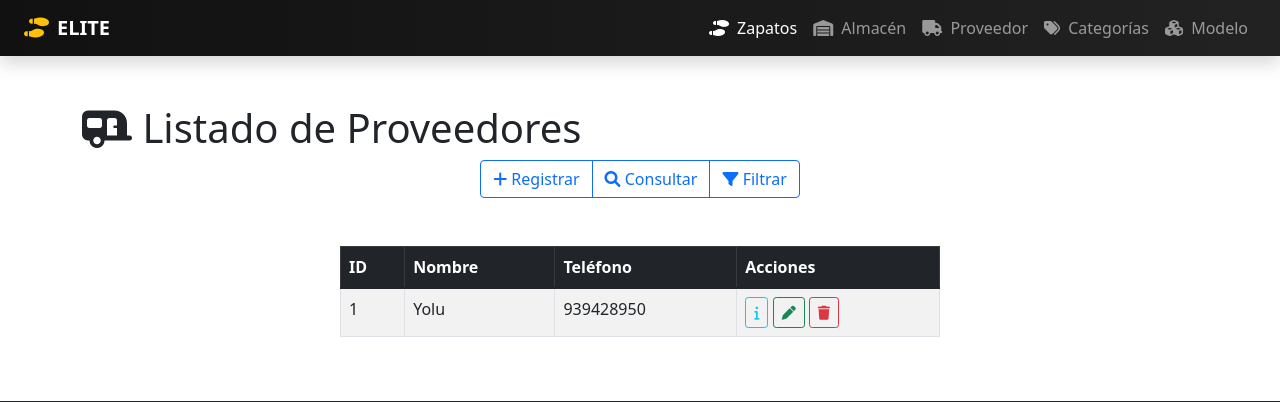
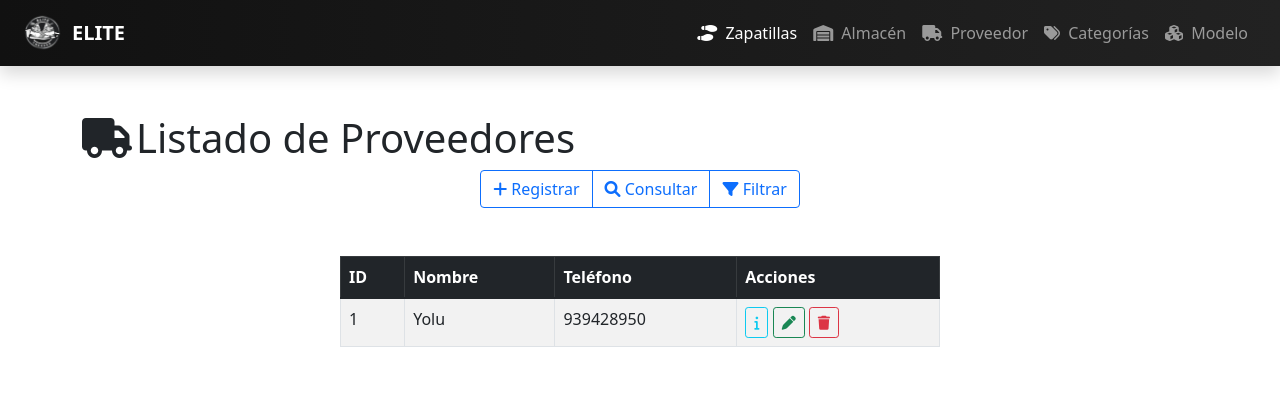
Before and after one commit to DSWAnthony/web-project-php, a PHP site: page /app/views/provedor/listar_provedor.php in a window 1280 px wide. Shown: the top 402 px of the page. Run offline with PHP 8.4, Linux system fonts and the light colour scheme; data comes from the database, SQL or seed files in the repository.

Commit message:
diseño pagina

```diff
--- a/app/views/categoria/listar_categoria.php
+++ b/app/views/categoria/listar_categoria.php
@@ -8,7 +8,7 @@ $categorias = $modeloCategoria->ListarCategorias();
 <link rel="stylesheet" href="../../../public/css/style.css">
 
 <div class="container mt-5">
-    <h1><i class="fas fa-list"></i> Listado de Categorías</h1>
+    <h1><i class="fas fa-tags me-1"></i>Listado de Categorías</h1>
 
     <nav>
         <div class="d-flex justify-content-center mb-4">
--- a/app/views/layouts/header.php
+++ b/app/views/layouts/header.php
@@ -27,12 +27,12 @@ include '../../config/conexion.php';
 
 </head>
 
-<!-- filepath: c:\xampp\htdocs\entregable\web-project-php\app\views\layouts\nav.php -->
 <nav class="navbar navbar-expand-lg navbar-dark shadow sticky-top" style="background: linear-gradient(90deg, #111 0%, #222 100%);">
     <div class="container-fluid px-4">
-        <!-- Marca -->
+
         <a class="navbar-brand d-flex align-items-center fw-bold" href="../home/index.php">
-            <i class="fas fa-shoe-prints me-2 text-warning"></i> ELITE
+            <img src="../../../public/img/imagen1.png" alt="Logo" width="40" height="40" class="me-2 rounded-circle">
+            ELITE
         </a>
 
         <!-- Botón responsive -->
@@ -46,7 +46,7 @@ include '../../config/conexion.php';
             <ul class="navbar-nav ms-auto">
                 <li class="nav-item">
                     <a class="nav-link active fw-semibold" href="../../views/zapato/principal.php">
-                        <i class="fas fa-shoe-prints me-1"></i> Zapatos
+                        <i class="fas fa-shoe-prints me-1"></i> Zapatillas
                     </a>
                 </li>
                 <li class="nav-item">
--- a/app/views/modelo/listar_modelo.php
+++ b/app/views/modelo/listar_modelo.php
@@ -11,7 +11,7 @@ $modelos = $modelo->ListarModelos();
 <link rel="stylesheet" href="../../../public/css/style.css">
 
 <div class="container mt-5">
-    <h1><i class="fas fa-bars"></i> Listado de Modelos</h1>
+    <h1> <i class="fas fa-cubes me-1"></i> Listado de Modelos</h1>
 
     <nav>
         <div class="d-flex justify-content-center mb-4">
--- a/app/views/provedor/listar_provedor.php
+++ b/app/views/provedor/listar_provedor.php
@@ -13,7 +13,7 @@ $proveedores = $modeloProvedor->ListarProveedores();
 <link rel="stylesheet" href="../../../public/css/style.css">
 
     <div class="container mt-5">
-        <h1><i class="fa-solid fa-caravan"></i> Listado de Proveedores</h1>
+        <h1><i class="fas fa-truck me-1"></i>Listado de Proveedores</h1>
 
         <nav>
     <div class="d-flex justify-content-center mb-4">
```
